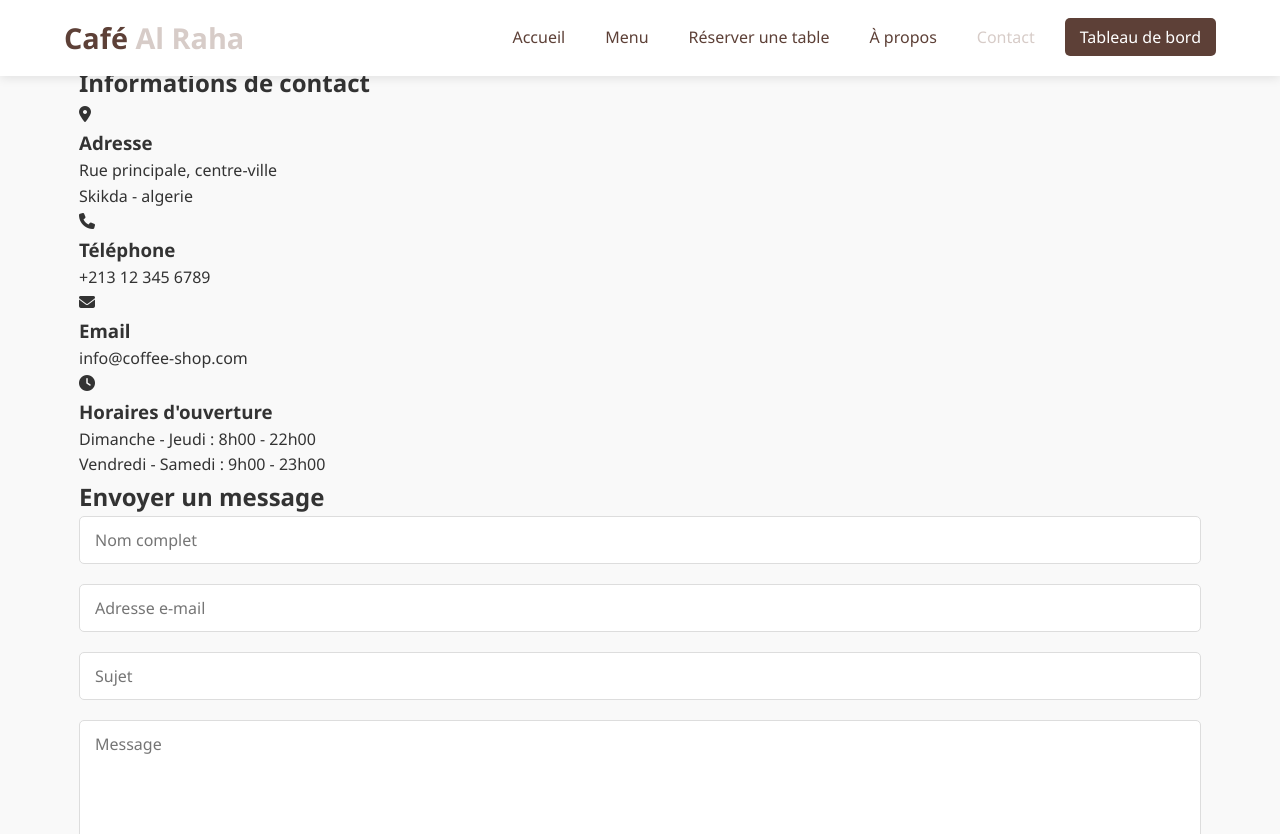
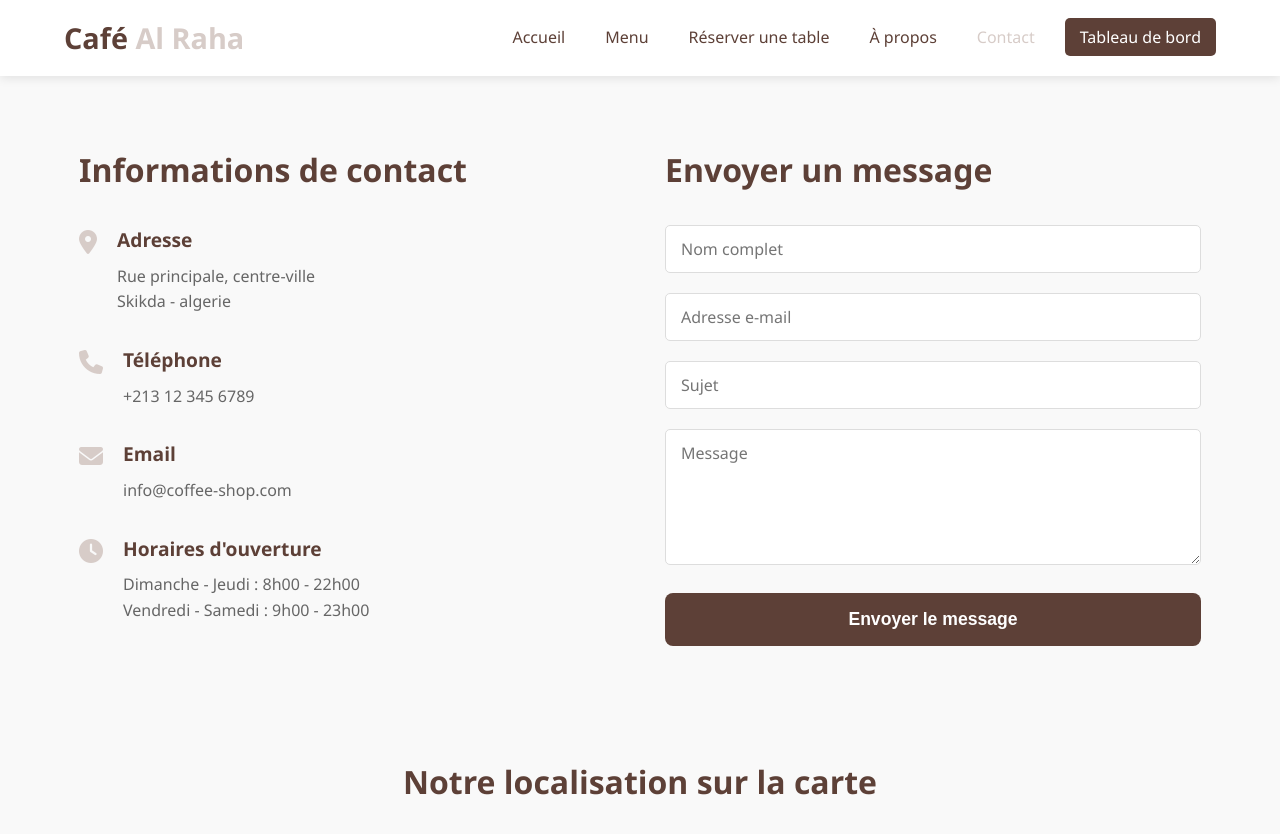
Before and after one commit to khouloudbouzabia/paw, a PHP site: page /contact.html in a window 1280 px wide. Shown: the top 834 px of the page. Run offline with PHP 8.4, Linux system fonts and the light colour scheme.

Commit message:
ajoute style de le page contact

```diff
--- a/css/style.css
+++ b/css/style.css
@@ -595,3 +595,65 @@ textarea {
     font-size: 0.9rem;
     color: #888;
 }
+
+/* Styles page "Contactez-nous" */
+.contact-content {
+    padding: 80px 0;
+}
+
+.contact-grid {
+    display: grid;
+    grid-template-columns: 1fr 1fr;
+    gap: 50px;
+    margin-bottom: 60px;
+}
+
+.contact-info h2, .contact-form h2 {
+    font-size: 2rem;
+    color: #5D4037;
+    margin-bottom: 30px;
+}
+
+.info-item {
+    display: flex;
+    align-items: flex-start;
+    margin-bottom: 30px;
+    gap: 20px;
+}
+
+.info-item i {
+    font-size: 1.5rem;
+    color: #D7CCC8;
+    margin-top: 5px;
+}
+
+.info-item h3 {
+    font-size: 1.2rem;
+    color: #5D4037;
+    margin-bottom: 8px;
+}
+
+.info-item p {
+    color: #666;
+    line-height: 1.6;
+}
+
+.map-section h2 {
+    font-size: 2rem;
+    color: #5D4037;
+    margin-bottom: 30px;
+    text-align: center;
+}
+
+.map-placeholder {
+    background-color: #f5f5f5;
+    border-radius: 10px;
+    overflow: hidden;
+    height: 400px;
+}
+
+.map-image img {
+    width: 100%;
+    height: 100%;
+    object-fit: cover;
+}
```
